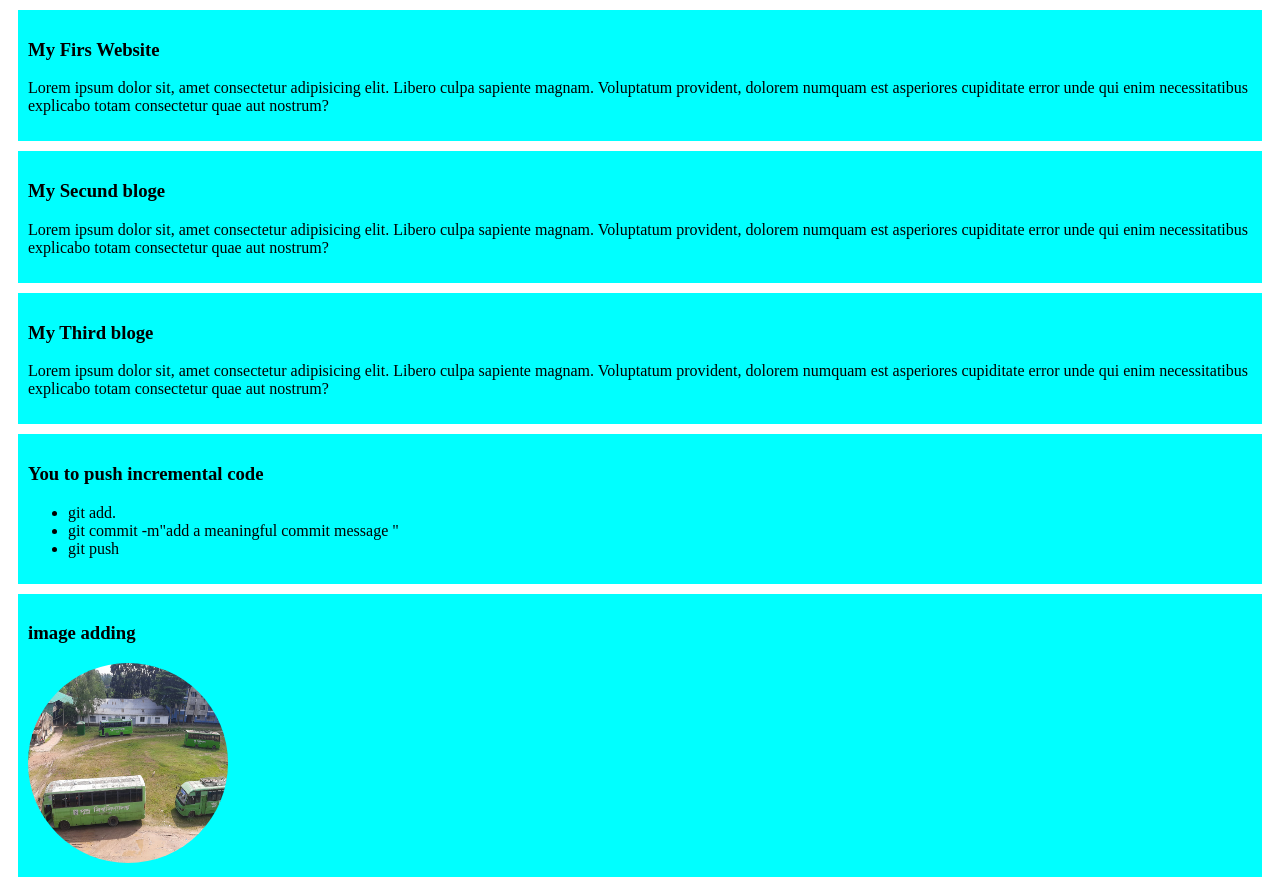
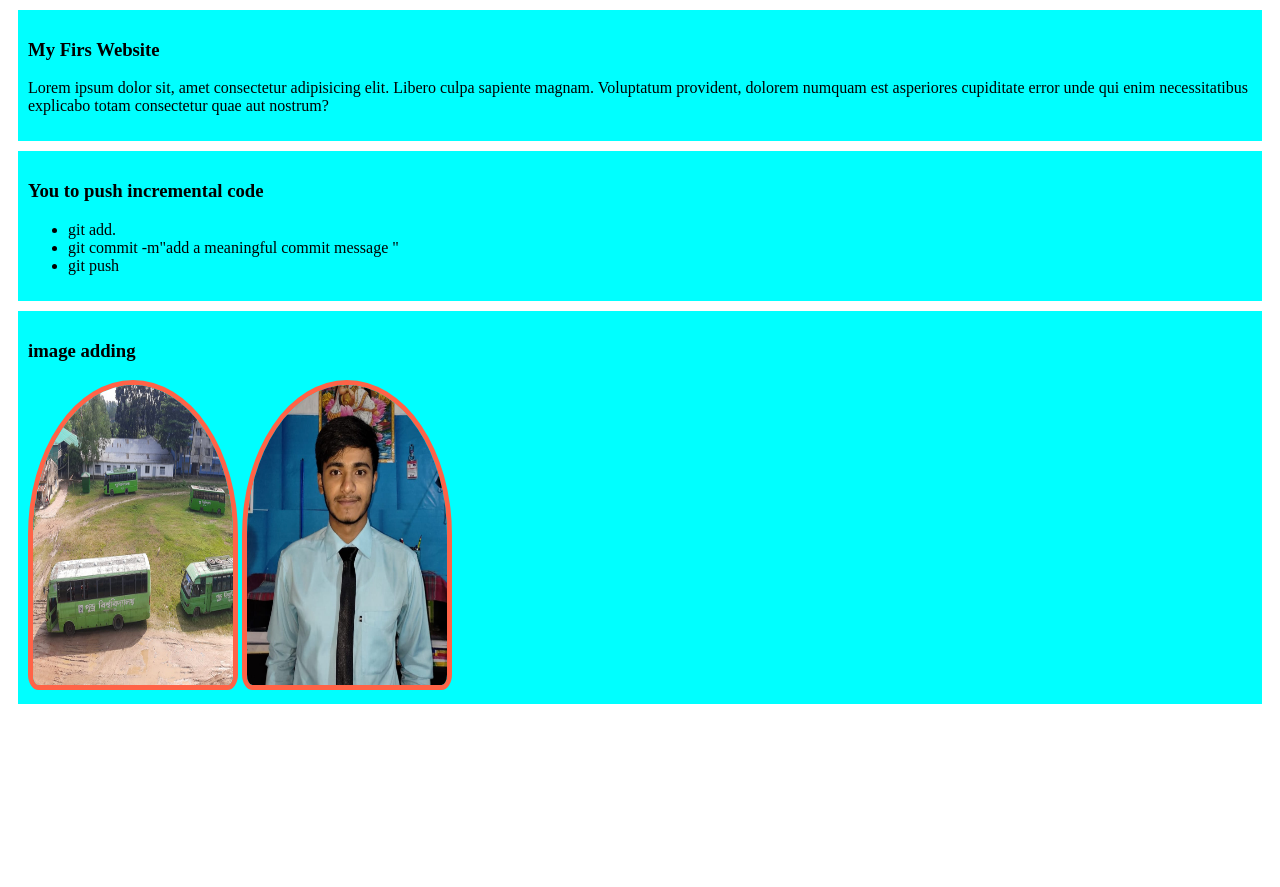
Before and after one commit to AmitKumarSaha093/my-first-github-repo, a plain HTML site: page Index.html in a window 1280 px wide. After the commit the page ends 800 px from the top, so only its background shows below. Drawn offline with Linux system fonts and the light colour scheme.

Commit message:
new image added

```diff
--- a/Index.html
+++ b/Index.html
@@ -13,16 +13,8 @@
         <P>Lorem ipsum dolor sit, amet consectetur adipisicing elit. Libero culpa sapiente magnam. Voluptatum provident, dolorem numquam est asperiores cupiditate error unde qui enim necessitatibus explicabo totam consectetur quae aut nostrum?</P>
 
     </div>
-    <div>
-        <h3>My Secund bloge</h3>
-        <P>Lorem ipsum dolor sit, amet consectetur adipisicing elit. Libero culpa sapiente magnam. Voluptatum provident, dolorem numquam est asperiores cupiditate error unde qui enim necessitatibus explicabo totam consectetur quae aut nostrum?</P>
 
-    </div>
-    <div>
-        <h3>My Third bloge</h3>
-        <P>Lorem ipsum dolor sit, amet consectetur adipisicing elit. Libero culpa sapiente magnam. Voluptatum provident, dolorem numquam est asperiores cupiditate error unde qui enim necessitatibus explicabo totam consectetur quae aut nostrum?</P>
 
-    </div>
     <div>
     <h3> You to push incremental code </h3>
     <ul>
@@ -34,6 +26,7 @@
     <div>
         <h3> image adding</h3>
         <img width="200px" src="images/p.jpg" alt="">
+        <img width="200px" src="images/amit.jpg" alt="">
     </div>
 </body>
 </html>
--- a/styls/bloge.css
+++ b/styls/bloge.css
@@ -5,9 +5,10 @@ div{
 
 }
 img{
-    height: 200px;
+
+    height: 300px;
     width: 200px;
-    border-radius: 50%;
-    border: 10px; solid color: #00FF00; ;
+    border-radius: 300% 300% 30% 30%;
+ border: 5px solid tomato;
 
 }
```
Also changed, not shown: images/amit.jpg (added).
